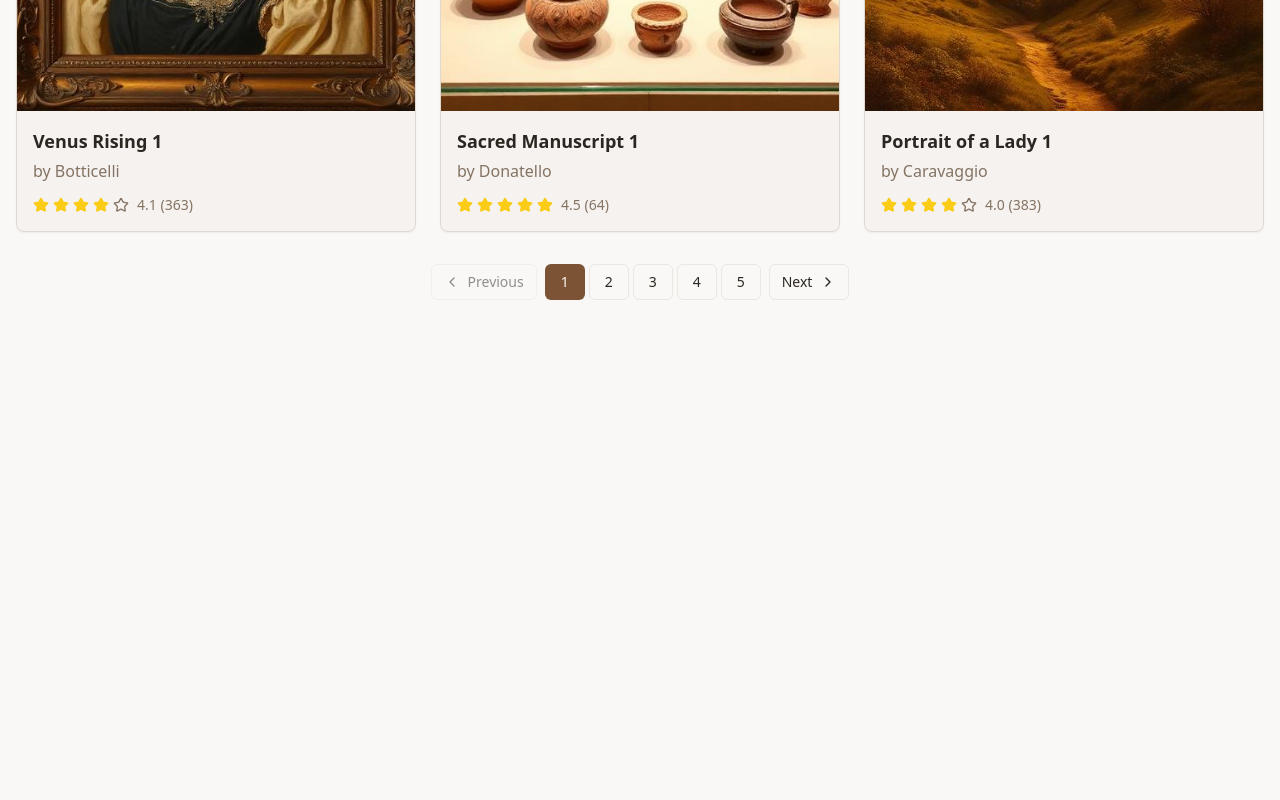
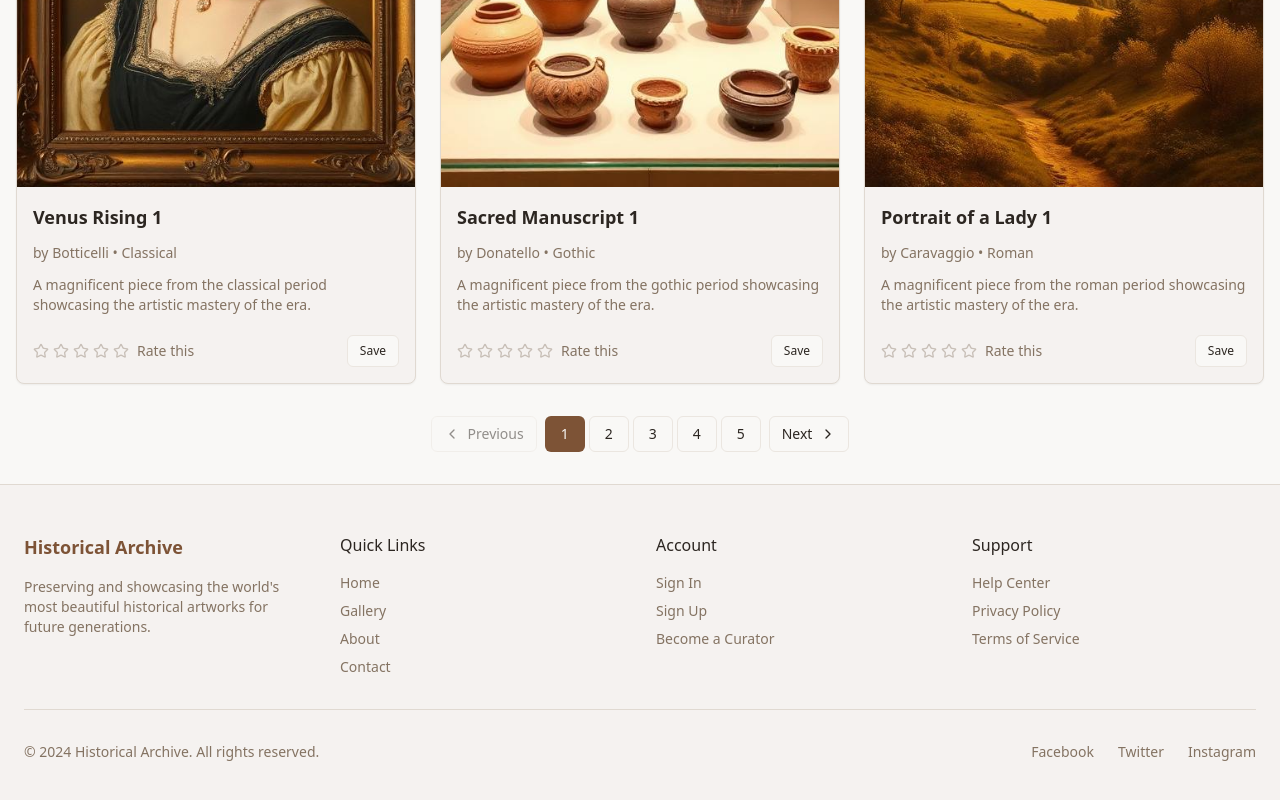
Before and after one commit to clarieoo/art-archive-chronicle, a React (Vite) app: page /gallery in a window 1280 px wide. Shown: the part 1514-2314 px from the top of the page. Before the commit the page ends 1846 px from the top, so only its background shows below. Built offline with nearby package versions, Linux system fonts and the light colour scheme.

Commit message:
Refactor sidebar and rating design
Remove navigation from sidebar and add role-specific functions and account info. Update star rating and save button design to match the provided image. Add a footer.

```diff
--- a/src/components/gallery/ArtCard.tsx
+++ b/src/components/gallery/ArtCard.tsx
@@ -1,8 +1,7 @@
 import { useState } from 'react';
-import { Star, Heart, HeartIcon } from 'lucide-react';
+import { Star, Bookmark } from 'lucide-react';
 import { Card, CardContent } from '@/components/ui/card';
 import { Button } from '@/components/ui/button';
-import { Badge } from '@/components/ui/badge';
 
 interface ArtCardProps {
   id: string;
@@ -50,11 +49,35 @@ export const ArtCard = ({
           className="w-full h-full object-cover transition-transform duration-300 group-hover:scale-105"
         />
 
-        {/* Overlay with actions */}
-        <div className="absolute inset-0 bg-black/60 opacity-0 group-hover:opacity-100 transition-opacity duration-300 flex items-center justify-center">
-          <div className="text-center space-y-4">
+        {/* Bookmark icon in top right */}
+        <button
+          onClick={handleWatchLaterToggle}
+          className="absolute top-3 right-3 p-2 bg-white/90 hover:bg-white rounded-lg transition-all duration-200 shadow-sm"
+        >
+          <Bookmark
+            className={`w-4 h-4 ${
+              isWatchLater ? 'fill-primary text-primary' : 'text-muted-foreground'
+            }`}
+          />
+        </button>
+      </div>
+
+      <CardContent className="p-4 space-y-3">
+        <h3 className="font-semibold text-lg text-foreground line-clamp-2">
+          {title}
+        </h3>
+        <p className="text-muted-foreground text-sm">
+          by {artist} • {period}
+        </p>
+        <p className="text-sm text-muted-foreground">
+          A magnificent piece from the {period.toLowerCase()} period showcasing the artistic mastery of the era.
+        </p>
+
+        {/* Rating Section */}
+        <div className="flex items-center justify-between pt-2">
+          <div className="flex items-center space-x-2">
             {/* Rating Stars */}
-            <div className="flex justify-center space-x-1">
+            <div className="flex items-center space-x-1">
               {[1, 2, 3, 4, 5].map((star) => (
                 <button
                   key={star}
@@ -64,66 +87,27 @@ export const ArtCard = ({
                   className="transition-transform hover:scale-110"
                 >
                   <Star
-                    className={`w-6 h-6 ${
+                    className={`w-4 h-4 ${
                       star <= (hoveredStar || userRating)
-                        ? 'fill-yellow-400 text-yellow-400'
-                        : 'text-white/60'
+                        ? 'fill-amber-400 text-amber-400'
+                        : 'text-muted-foreground/40'
                     }`}
                   />
                 </button>
               ))}
             </div>
+            <span className="text-sm text-muted-foreground">Rate this</span>
+          </div>
 
-            {/* Watch Later Button */}
-            <Button
-              variant="secondary"
-              size="sm"
-              onClick={handleWatchLaterToggle}
-              className="bg-white/20 border-white/30 text-white hover:bg-white/30"
-            >
-              {isWatchLater ? (
-                <HeartIcon className="w-4 h-4 mr-2 fill-red-500 text-red-500" />
-              ) : (
-                <Heart className="w-4 h-4 mr-2" />
-              )}
-              {isWatchLater ? 'Saved' : 'Save for Later'}
-            </Button>
-          </div>
-        </div>
-
-        {/* Period Badge */}
-        <Badge className="absolute top-3 left-3 bg-primary/90 text-primary-foreground">
-          {period}
-        </Badge>
-      </div>
-
-      <CardContent className="p-4">
-        <h3 className="font-semibold text-lg text-foreground mb-1 line-clamp-2">
-          {title}
-        </h3>
-        <p className="text-muted-foreground mb-3">
-          by {artist}
-        </p>
-
-        {/* Rating Display */}
-        <div className="flex items-center justify-between">
-          <div className="flex items-center space-x-2">
-            <div className="flex items-center space-x-1">
-              {[1, 2, 3, 4, 5].map((star) => (
-                <Star
-                  key={star}
-                  className={`w-4 h-4 ${
-                    star <= Math.round(rating)
-                      ? 'fill-yellow-400 text-yellow-400'
-                      : 'text-muted-foreground'
-                  }`}
-                />
-              ))}
-            </div>
-            <span className="text-sm text-muted-foreground">
-              {rating.toFixed(1)} ({totalRatings})
-            </span>
-          </div>
+          {/* Save Button */}
+          <Button
+            variant={isWatchLater ? "default" : "outline"}
+            size="sm"
+            onClick={handleWatchLaterToggle}
+            className="h-8 px-3 text-xs"
+          >
+            {isWatchLater ? 'Saved' : 'Save'}
+          </Button>
         </div>
       </CardContent>
     </Card>
--- /dev/null
+++ b/src/components/layout/Footer.tsx
@@ -0,0 +1,90 @@
+import { Link } from 'react-router-dom';
+import { Separator } from '@/components/ui/separator';
+
+export const Footer = () => {
+  return (
+    <footer className="bg-card border-t">
+      <div className="max-w-7xl mx-auto px-6 py-12">
+        <div className="grid grid-cols-1 md:grid-cols-4 gap-8">
+          {/* Logo and Description */}
+          <div className="space-y-4">
+            <h3 className="text-lg font-semibold text-primary">Historical Archive</h3>
+            <p className="text-sm text-muted-foreground">
+              Preserving and showcasing the world's most beautiful historical artworks for future generations.
+            </p>
+          </div>
+
+          {/* Quick Links */}
+          <div className="space-y-4">
+            <h4 className="font-medium text-foreground">Quick Links</h4>
+            <div className="space-y-2">
+              <Link to="/" className="block text-sm text-muted-foreground hover:text-primary transition-colors">
+                Home
+              </Link>
+              <Link to="/gallery" className="block text-sm text-muted-foreground hover:text-primary transition-colors">
+                Gallery
+              </Link>
+              <Link to="/about" className="block text-sm text-muted-foreground hover:text-primary transition-colors">
+                About
+              </Link>
+              <Link to="/contact" className="block text-sm text-muted-foreground hover:text-primary transition-colors">
+                Contact
+              </Link>
+            </div>
+          </div>
+
+          {/* Account */}
+          <div className="space-y-4">
+            <h4 className="font-medium text-foreground">Account</h4>
+            <div className="space-y-2">
+              <Link to="/signin" className="block text-sm text-muted-foreground hover:text-primary transition-colors">
+                Sign In
+              </Link>
+              <Link to="/signup" className="block text-sm text-muted-foreground hover:text-primary transition-colors">
+                Sign Up
+              </Link>
+              <Link to="/upgrade-curator" className="block text-sm text-muted-foreground hover:text-primary transition-colors">
+                Become a Curator
+              </Link>
+            </div>
+          </div>
+
+          {/* Support */}
+          <div className="space-y-4">
+            <h4 className="font-medium text-foreground">Support</h4>
+            <div className="space-y-2">
+              <a href="#" className="block text-sm text-muted-foreground hover:text-primary transition-colors">
+                Help Center
+              </a>
+              <a href="#" className="block text-sm text-muted-foreground hover:text-primary transition-colors">
+                Privacy Policy
+              </a>
+              <a href="#" className="block text-sm text-muted-foreground hover:text-primary transition-colors">
+                Terms of Service
+              </a>
+            </div>
+          </div>
+        </div>
+
+        <Separator className="my-8" />
+
+        <div className="flex flex-col md:flex-row justify-between items-center">
+          <p className="text-sm text-muted-foreground">
+            © 2024 Historical Archive. All rights reserved.
+          </p>
+          <div className="flex space-x-6 mt-4 md:mt-0">
+            <a href="#" className="text-sm text-muted-foreground hover:text-primary transition-colors">
+              Facebook
+            </a>
+            <a href="#" className="text-sm text-muted-foreground hover:text-primary transition-colors">
+              Twitter
+            </a>
+            <a href="#" className="text-sm text-muted-foreground hover:text-primary transition-colors">
+              Instagram
+            </a>
+          </div>
+        </div>
+      </div>
+    </footer>
+  );
+};
--- a/src/components/layout/Layout.tsx
+++ b/src/components/layout/Layout.tsx
@@ -1,5 +1,6 @@
 import { Outlet } from 'react-router-dom';
 import { Navbar } from './Navbar';
+import { Footer } from './Footer';
 
 interface LayoutProps {
   userRole?: 'visitor' | 'curator' | 'professor' | 'admin';
@@ -17,6 +18,8 @@ export const Layout = ({ userRole = 'visitor', isAuthenticated = false }: Layout
       <main className="relative">
         <Outlet />
       </main>
+
+      <Footer />
     </div>
   );
 };
--- a/src/components/layout/Sidebar.tsx
+++ b/src/components/layout/Sidebar.tsx
@@ -77,60 +77,24 @@ export const Sidebar = ({ isOpen, onClose, userRole = 'visitor', isAuthenticated
             </Button>
           </div>
 
-          {/* Navigation Links */}
-          <div className="p-6 space-y-2">
-            <h3 className="text-sm font-medium text-muted-foreground mb-4">NAVIGATION</h3>
-
-            <Link
-              to="/"
-              onClick={handleItemClick}
-              className={`flex items-center space-x-3 px-3 py-2 rounded-lg transition-colors ${
-                isActive('/') ? 'bg-primary text-primary-foreground' : 'hover:bg-secondary'
-              }`}
-            >
-              <Home className="h-4 w-4" />
-              <span>Home</span>
-            </Link>
-
-            <Link
-              to="/gallery"
-              onClick={handleItemClick}
-              className={`flex items-center space-x-3 px-3 py-2 rounded-lg transition-colors ${
-                isActive('/gallery') ? 'bg-primary text-primary-foreground' : 'hover:bg-secondary'
-              }`}
-            >
-              <Image className="h-4 w-4" />
-              <span>Gallery</span>
-            </Link>
-
-            <Link
-              to="/about"
-              onClick={handleItemClick}
-              className={`flex items-center space-x-3 px-3 py-2 rounded-lg transition-colors ${
-                isActive('/about') ? 'bg-primary text-primary-foreground' : 'hover:bg-secondary'
-              }`}
-            >
-              <Info className="h-4 w-4" />
-              <span>About</span>
-            </Link>
-
-            <Link
-              to="/contact"
-              onClick={handleItemClick}
-              className={`flex items-center space-x-3 px-3 py-2 rounded-lg transition-colors ${
-                isActive('/contact') ? 'bg-primary text-primary-foreground' : 'hover:bg-secondary'
-              }`}
-            >
-              <Mail className="h-4 w-4" />
-              <span>Contact</span>
-            </Link>
-          </div>
-
-          <Separator />
+          {/* Account Info */}
+          {isAuthenticated && (
+            <div className="p-6 space-y-4">
+              <div className="flex items-center space-x-3 p-3 bg-surface/50 rounded-lg">
+                <div className="w-10 h-10 rounded-full bg-primary/20 flex items-center justify-center">
+                  <User className="h-5 w-5 text-primary" />
+                </div>
+                <div>
+                  <p className="font-medium text-foreground">John Doe</p>
+                  <p className="text-sm text-muted-foreground capitalize">{userRole}</p>
+                </div>
+              </div>
+            </div>
+          )}
 
           {/* User-specific sections */}
           {isAuthenticated && (
-            <div className="p-6 space-y-2 flex-1">
+            <div className="px-6 space-y-2 flex-1">
               {/* Visitor/Curator sections */}
               {(userRole === 'visitor' || userRole === 'curator') && (
                 <>
```
